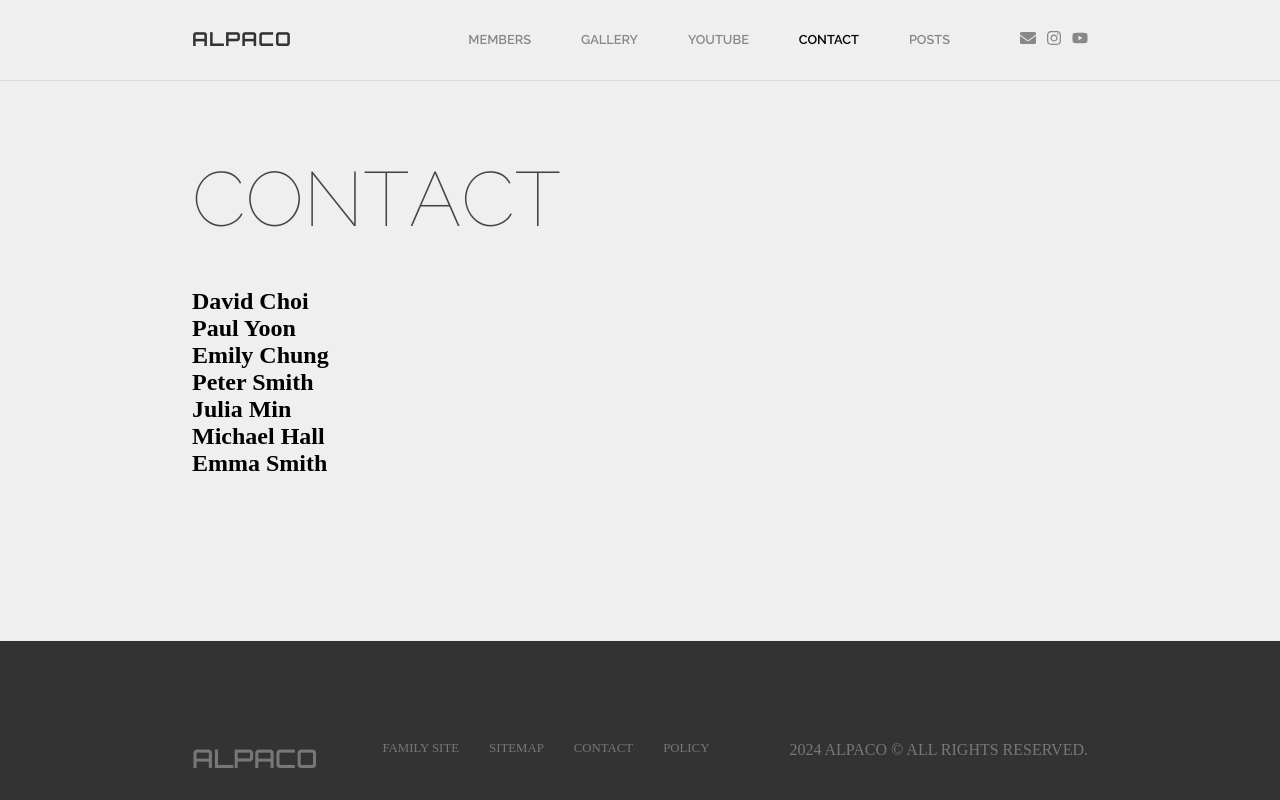
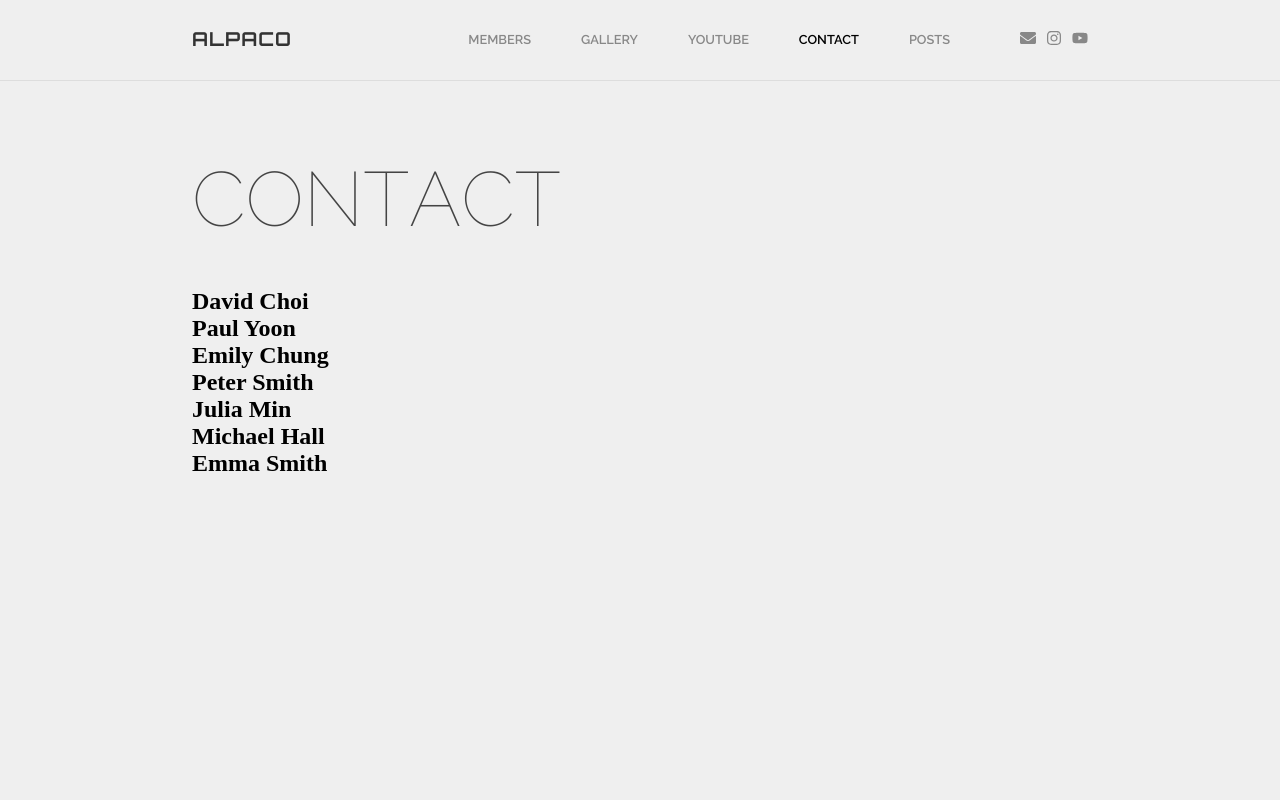
Before and after one commit to mania605/ReactSteps2, a React (Vite) app: page /contact in a window 1280 px wide. Shown: the top 800 px of the page. Built offline with nearby package versions, Linux system fonts and the light colour scheme.

Commit message:
layout 컨테츠 페이드인 모션추가

```diff
--- a/src/components/common/Layout.jsx
+++ b/src/components/common/Layout.jsx
@@ -1,6 +1,7 @@
 import { useLocation } from 'react-router-dom';
 import useSplitText from '../../hooks/useSplitText';
 import { useEffect, useRef } from 'react';
+import { motion } from 'framer-motion';
 
 export default function Layout({ title, children }) {
 	const ref_title = useRef(null);
@@ -16,7 +17,9 @@ export default function Layout({ title, children }) {
 		<main className={isDetail ? 'detail' : title.toLowerCase()}>
 			<h1 ref={ref_title}>{title}</h1>
 
-			<section>{children}</section>
+			<motion.section initial={{ opacity: 0, y: 200 }} animate={{ opacity: 1, y: 0 }} exit={{ opacity: 0, y: 200, transition: { delay: 0 } }} transition={{ duration: 1, delay: 0.7 }}>
+				{children}
+			</motion.section>
 		</main>
 	);
 }
--- a/src/styles/common/_layout.scss
+++ b/src/styles/common/_layout.scss
@@ -1,7 +1,7 @@
 main {
 	width: 100%;
 	padding: 10vh 15vw;
-	min-height: 70vh;
+	min-height: 120vh;
 
 	h1 {
 		font: 100 6vmax/1 'raleway';
```
